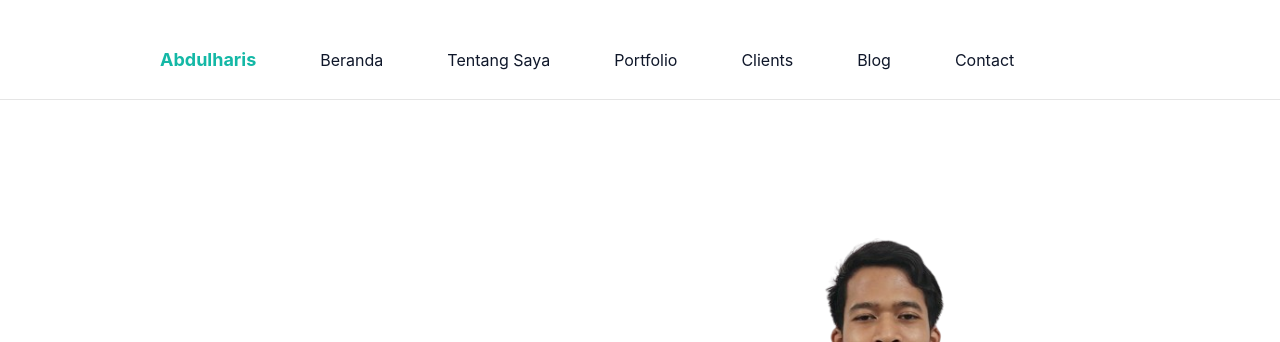
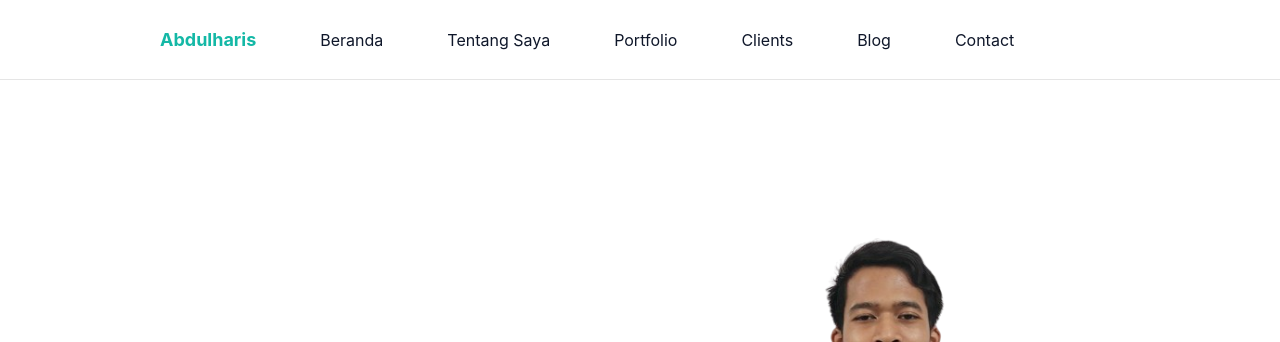
Before and after one commit to abd-haris/portfolio-tailwind-css, a website: page index.html in a window 1280 px wide. Shown: the top 342 px of the page. Drawn offline with Linux system fonts and the light colour scheme.

Commit message:
mengubah top header

```diff
--- a/index.html
+++ b/index.html
@@ -9,7 +9,7 @@
   <body class="overflow-x-hidden relative">
     <!-- header start -->
     <header
-      class="sticky top-5 w-full flex-items-center z-10 navbar-fixed"
+      class="sticky top-5 md:top-0 w-full flex-items-center z-10 navbar-fixed"
     >
       <div class="container mx-auto lg:max-7xl flex justify-between">
         <div class="flex items-center justify-between">
```
Also changed, not shown: src/output.css.
